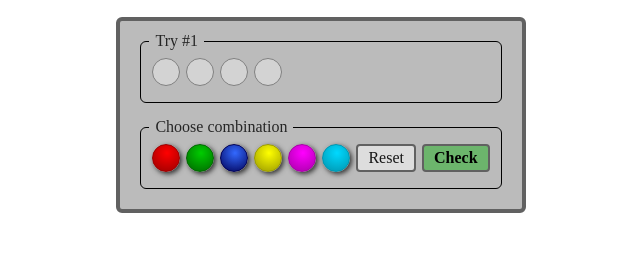
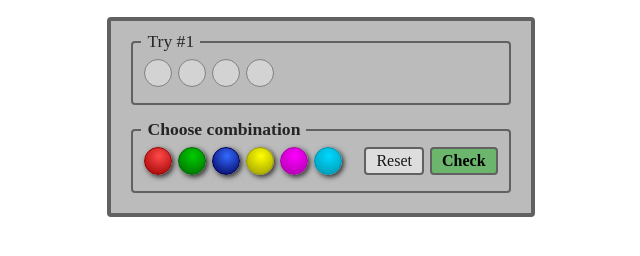
Before and after one commit to vojedaalcaide/mastermind, a plain HTML site: page index.html in a window 1280 px wide. Shown: the part 60-316 px from the top of the page, without its empty margins (319-959 px from the left). Drawn offline with Linux system fonts and the light colour scheme.

Commit message:
some styles changed to improve ux

```diff
--- a/css/styles.css
+++ b/css/styles.css
@@ -38,30 +38,42 @@ body {
   flex-direction: column;
   align-items: center;
   border: 4px solid #616161;
-  border-radius: 6px;
+  border-radius: 4px;
   padding: 20px;
   background-color: #bbb;
   margin-top: 20px;
+}
+
+#gameContainer {
+  width: 100%;
 }
 
 .color-picker {
   position: relative;
   display: flex;
   align-items: center;
+  justify-content: space-between;
   padding: 16px 8px;
   margin-top: 24px;
-  border: 1px solid black;
-  border-radius: 6px;
+  border: 2px solid #616161;
+  border-radius: 4px;
 }
 .color-picker .color-token {
   cursor: pointer;
 }
+.color-picker-buttons {
+  display: flex;
+  align-items: center;
+  justify-content: flex-end;
+  margin-left: 16px;
+}
 .label {
   position: absolute;
   padding: 0 6px;
-  top: -10px;
+  top: -12px;
   color: rgba(0, 0, 0, 0.8);
   background-color: #bbb;
+  font-size: 1.1rem;
 }
 .button {
   padding: 3px 10px;
@@ -98,8 +110,8 @@ body {
   align-items: center;
   justify-content: space-between;
   padding: 16px 8px;
-  border: 1px solid black;
-  border-radius: 6px;
+  border: 2px solid #616161;
+  border-radius: 4px;
 }
 .entry:not(last-child) {
   margin-bottom: 24px;
@@ -121,10 +133,19 @@ body {
   color: greenyellow;
 }
 
+/* MOBILE DEVICES */
+/* @media screen and (max-device-width: 480px) {
+
+  .container-wrapper {
+    width: 90vw;
+  }
+
+} */
+
 /* COLORS */
 .color-0 {
   /* background-color: #f00; */
-  background: radial-gradient(circle at 14px 8px, #f00, #900);
+  background: radial-gradient(circle at 14px 8px, #ff4949, #900);
   border-color: #900;
 }
 .color-1 {
--- a/index.html
+++ b/index.html
@@ -35,15 +35,17 @@
       </div>
 
       <div id="colorPicker" class="color-picker">
-        <div class="label">Choose combination</div>
+        <div class="label"><strong>Choose combination</strong></div>
         <div id="colorPicker-0" class="color-token color-0"></div>
         <div id="colorPicker-1" class="color-token color-1"></div>
         <div id="colorPicker-2" class="color-token color-2"></div>
         <div id="colorPicker-3" class="color-token color-3"></div>
         <div id="colorPicker-4" class="color-token color-4"></div>
         <div id="colorPicker-5" class="color-token color-5"></div>
-        <div id="resetButton" class="button color-reset">Reset</div>
-        <div id="checkButton" class="button color-accept bold">Check</div>
+        <div class="color-picker-buttons">
+          <div id="resetButton" class="button color-reset">Reset</div>
+          <div id="checkButton" class="button color-accept bold">Check</div>
+        </div>
       </div>
 
     </div>
```
